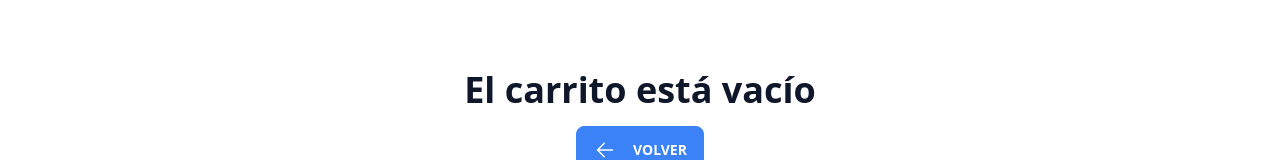
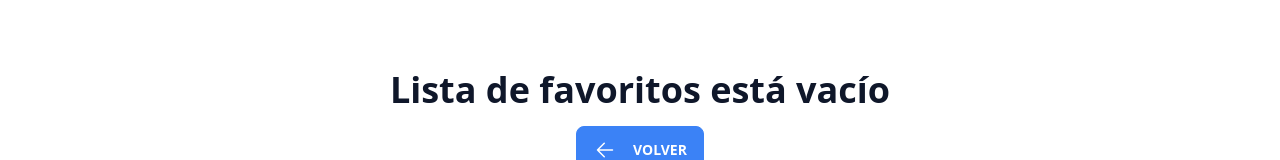
Before and after one commit to KevinCayo10/UtaLapRec, a React (Vite) app: page /cart in a window 1280 px wide. Shown: the part 306-466 px from the top of the page. Built offline with nearby package versions, Linux system fonts and the light colour scheme.

Commit message:
refactor: Cambia titulo

```diff
--- a/src/modules/cart/Cart/Cart.jsx
+++ b/src/modules/cart/Cart/Cart.jsx
@@ -45,7 +45,7 @@
             toast.success(<p>Lista de favoritos eliminado.</p>);
           }}
         >
-          Limpiar carrito
+          Limpiar lista de favoritos
         </IconButton>
 
         <IconButton
@@ -115,7 +115,7 @@
 const showEmptyCartNotice = (onClick) => {
   return (
     <div className="flex flex-col items-center justify-center h-96">
-      <h1 className="text-4xl font-bold">El carrito está vacío</h1>
+      <h1 className="text-4xl font-bold">Lista de favoritos está vacío</h1>
       <IconButton
         className="mt-4 btn-primary btn-md"
         icon={<BackIcon />}
```
